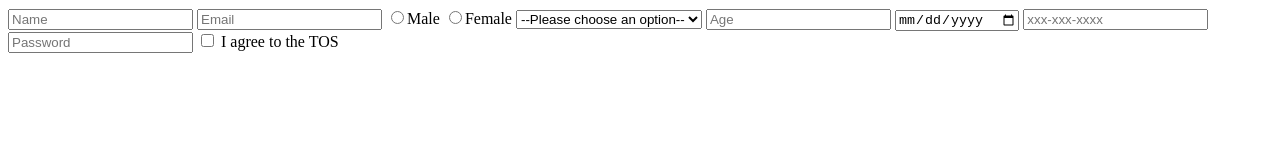
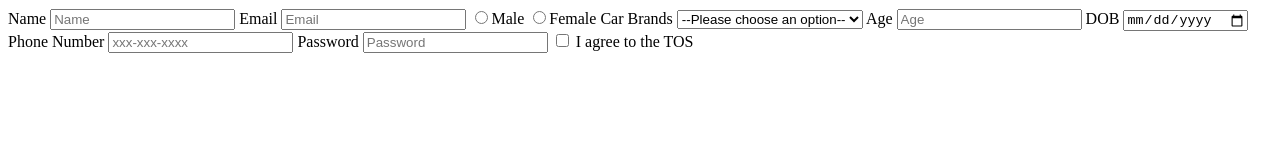
Before and after one commit to acciojob/signup-form-car-SuyashGaneshKadam, a website: page main.html in a window 1280 px wide. Drawn offline with Linux system fonts and the light colour scheme.

Commit message:
created a submission

```diff
--- a/main.html
+++ b/main.html
@@ -9,21 +9,28 @@
 <body>
 	<!-- the entire body must be written by student -->
 	<form method="post">
+		<label for="name">Name</label>
 		<input type="text" id="name" placeholder="Name" required>
+		<label for="email">Email</label>
 		<input type="email" id="email" placeholder="Email" required>
 		<input type="radio" id="gender_m" name="gender" required>Male
 		<input type="radio" id="gender_f" name="gender" required>Female
-		<select required>
+		<label for="cars">Car Brands</label>
+		<select id="cars" required>
 			<option>--Please choose an option--</option>
 			<option>Tata</option>
 			<option>Maruti</option>
 		</select>
+		<label for="age">Age</label>
 		<input type="number" id="age" placeholder="Age" required>
+		<label for="dob">DOB</label>
 		<input type="date" id="dob" required>
+		<label for="tel">Phone Number</label>
 		<input type="tel" id="tel" placeholder="xxx-xxx-xxxx">
+		<label for="password">Password</label>
 		<input type="password" id="password" placeholder="Password" required>
 		<input type="checkbox" id="tos" required>
-		<label>I agree to the TOS	</label>
+		<label for="tos">I agree to the TOS</label>
 
 	</form>
     <script type="text/javascript" src="./script.js">
```
